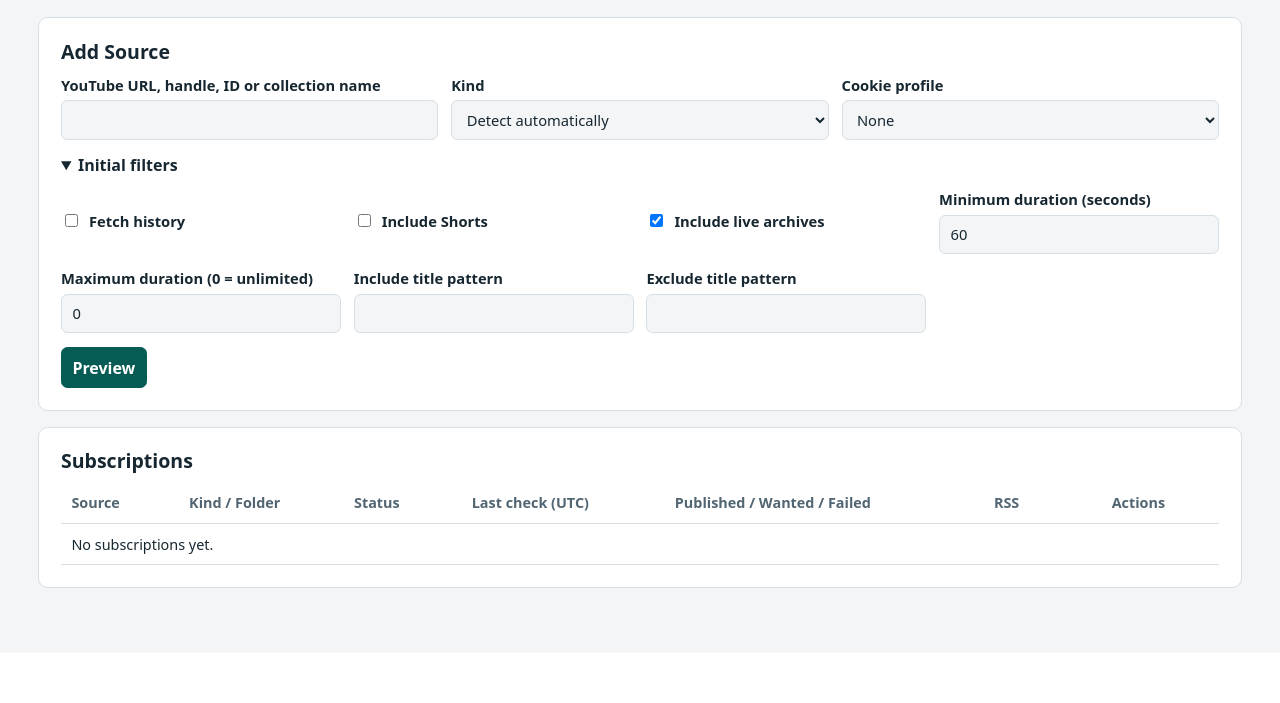
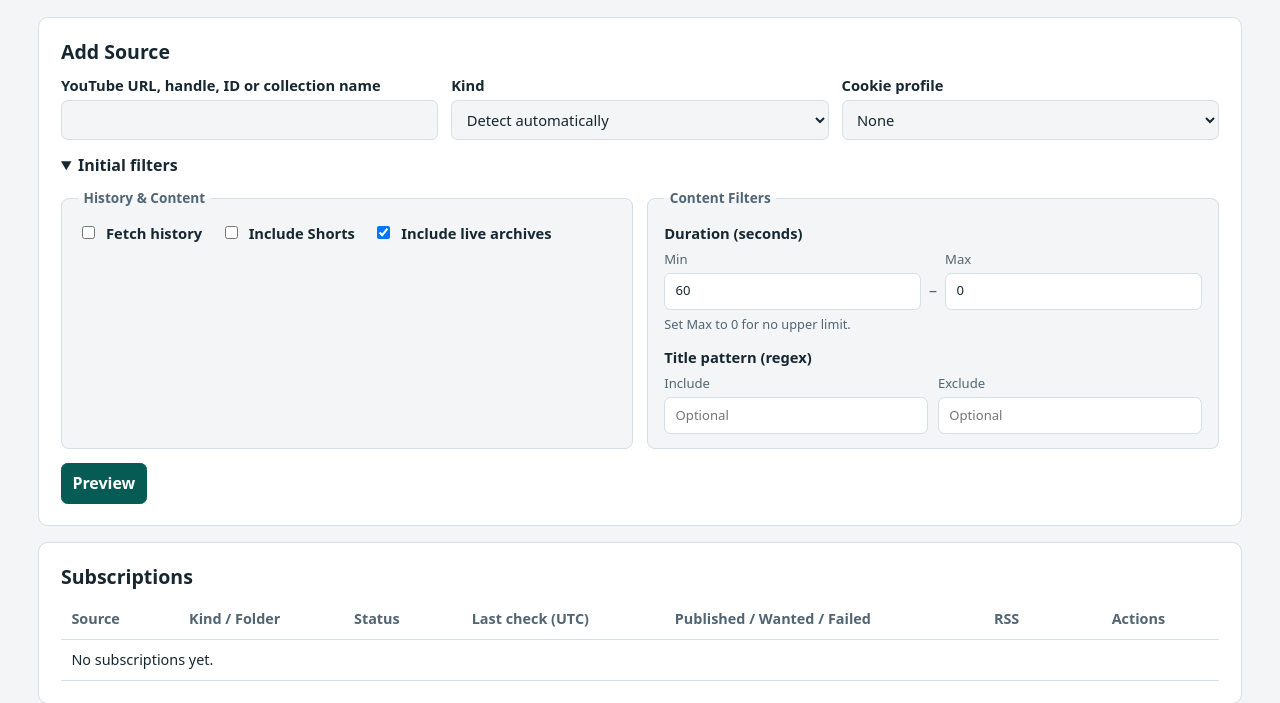
Before and after one commit to jigaowan/pod-hub, a FastAPI app: page /admin/sources in a window 1280 px wide, after a click on "Initial filters". Shown: the part 147-850 px from the top of the page. Before the commit the page ends 735 px from the top, so only its background shows below. Run offline with FastAPI, Linux system fonts and the light colour scheme; data that the repository does not hold is empty; parts of the project's set-up code (start-up, migrations or seed data) failed here and were passed over.

Commit message:
Group source settings with paired range controls, hide Add Single Video, and add cookie export guide (v2.1.1)

```diff
--- a/podhub/web/static/admin.css
+++ b/podhub/web/static/admin.css
@@ -98,3 +98,18 @@ dialog::backdrop { background: #0008; }
 .skip-link:focus { top: 1rem; }
 .pagination { margin-top: .7rem; }
 .cover-preview { display: block; object-fit: cover; border-radius: .4rem; margin-block: .6rem; }
+.settings-groups { display: grid; gap: .9rem; grid-template-columns: repeat(auto-fit, minmax(min(100%, 22rem), 1fr)); }
+.setting-group { margin: 0; padding: .85rem 1rem; border: 1px solid var(--line); border-radius: .5rem; background: var(--background); display: grid; gap: .75rem; align-content: start; }
+.setting-group legend { padding-inline: .35rem; font-size: .85rem; font-weight: 700; color: var(--muted); }
+.setting-group input, .setting-group select { background: var(--panel); }
+.check-row { display: flex; flex-wrap: wrap; gap: .55rem 1.15rem; }
+.field-block { display: grid; gap: .35rem; }
+.field-title { font-size: .92rem; font-weight: 600; }
+.range-row { display: grid; grid-template-columns: minmax(0, 1fr) auto minmax(0, 1fr); gap: .5rem; align-items: end; }
+.range-sep { color: var(--muted); padding-bottom: .5rem; }
+.pair-row { display: grid; grid-template-columns: repeat(2, minmax(0, 1fr)); gap: .6rem; }
+.field-sub { display: grid; gap: .22rem; font-size: .82rem; font-weight: 500; color: var(--muted); }
+.field-hint { font-size: .8rem; color: var(--muted); margin: 0; }
+.help-box { padding: .75rem .95rem; border: 1px solid var(--line); border-radius: .5rem; background: var(--background); font-size: .9rem; }
+.help-box ol { margin: .45rem 0 0; padding-left: 1.25rem; display: grid; gap: .3rem; }
+.help-box code { font-size: .85em; }
--- a/podhub/web/templates/macros.html
+++ b/podhub/web/templates/macros.html
@@ -23,13 +23,33 @@
 {% endmacro %}
 
 {% macro filter_fields(policy) %}
-<label class="check"><input type="checkbox" name="fetch_history" {% if policy.fetch_history %}checked{% endif %}> Fetch history</label>
-<label class="check"><input type="checkbox" name="include_shorts" {% if policy.include_shorts %}checked{% endif %}> Include Shorts</label>
-<label class="check"><input type="checkbox" name="include_live_archives" {% if policy.include_live_archives %}checked{% endif %}> Include live archives</label>
-<label>Minimum duration (seconds) <input type="number" name="min_duration_s" min="0" value="{{ policy.min_duration_s }}" required></label>
-<label>Maximum duration (0 = unlimited) <input type="number" name="max_duration_s" min="0" value="{{ policy.max_duration_s }}" required></label>
-<label>Include title pattern <input name="title_include_regex" value="{{ policy.title_include_regex }}" maxlength="256"></label>
-<label>Exclude title pattern <input name="title_exclude_regex" value="{{ policy.title_exclude_regex }}" maxlength="256"></label>
+<fieldset class="setting-group">
+  <legend>History &amp; Content</legend>
+  <div class="check-row">
+    <label class="check"><input type="checkbox" name="fetch_history" {% if policy.fetch_history %}checked{% endif %}> Fetch history</label>
+    <label class="check"><input type="checkbox" name="include_shorts" {% if policy.include_shorts %}checked{% endif %}> Include Shorts</label>
+    <label class="check"><input type="checkbox" name="include_live_archives" {% if policy.include_live_archives %}checked{% endif %}> Include live archives</label>
+  </div>
+</fieldset>
+<fieldset class="setting-group">
+  <legend>Content Filters</legend>
+  <div class="field-block">
+    <span class="field-title">Duration (seconds)</span>
+    <div class="range-row">
+      <label class="field-sub">Min <input type="number" name="min_duration_s" min="0" value="{{ policy.min_duration_s }}" required></label>
+      <span class="range-sep" aria-hidden="true">–</span>
+      <label class="field-sub">Max <input type="number" name="max_duration_s" min="0" value="{{ policy.max_duration_s }}" required></label>
+    </div>
+    <p class="field-hint">Set Max to 0 for no upper limit.</p>
+  </div>
+  <div class="field-block">
+    <span class="field-title">Title pattern (regex)</span>
+    <div class="pair-row">
+      <label class="field-sub">Include <input name="title_include_regex" value="{{ policy.title_include_regex }}" maxlength="256" placeholder="Optional"></label>
+      <label class="field-sub">Exclude <input name="title_exclude_regex" value="{{ policy.title_exclude_regex }}" maxlength="256" placeholder="Optional"></label>
+    </div>
+  </div>
+</fieldset>
 {% endmacro %}
 
 {% macro attempts_table(attempts, detail=false) %}
--- a/podhub/web/templates/sources.html
+++ b/podhub/web/templates/sources.html
@@ -18,7 +18,7 @@
       </label>
       {{ profile_select(cookies, profile) }}
     </div>
-    <details><summary>Initial filters</summary><div class="form-grid">{{ filter_fields(policy) }}</div></details>
+    <details><summary>Initial filters</summary><div class="settings-groups">{{ filter_fields(policy) }}</div></details>
     <button class="fit">Preview</button>
   </form>
   <div id="preview" aria-live="polite">{% if preview %}{% include "source_preview.html" %}{% endif %}</div>
--- a/pyproject.toml
+++ b/pyproject.toml
@@ -4,7 +4,7 @@ build-backend = "hatchling.build"
 
 [project]
 name = "pod-hub"
-version = "2.1.0"
+version = "2.1.1"
 description = "Self-hosted YouTube-to-podcast hub"
 readme = "README.md"
 requires-python = ">=3.12"
```
Also changed, not shown: podhub/web/templates/cookies.html (+13 -1 lines), podhub/web/templates/source_detail.html (+23 -21 lines), tests/integration/test_admin.py (+3 -0 lines).
